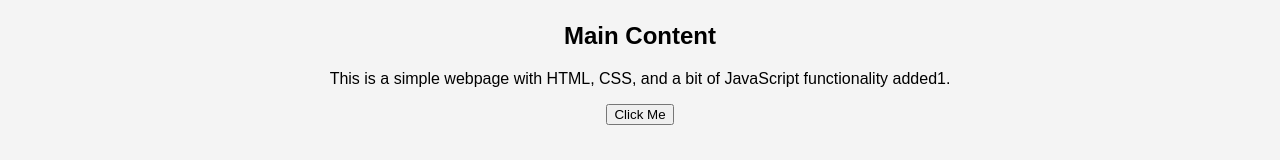
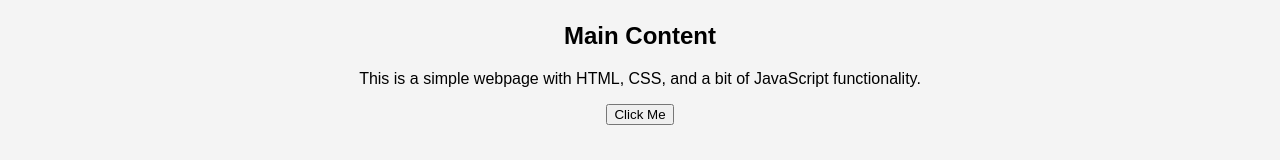
Before and after one commit to Xphenomenal008/simple-webpage-for-azure, a plain HTML site: page index.html in a window 1280 px wide. Shown: the part 156-316 px from the top of the page. Drawn offline with Linux system fonts and the light colour scheme.

Commit message:
Update index.html

```diff
--- a/index.html
+++ b/index.html
@@ -57,7 +57,7 @@
     </nav>
     <main>
         <h2>Main Content</h2>
-        <p>This is a simple webpage with HTML, CSS, and a bit of JavaScript functionality added1.</p>
+        <p>This is a simple webpage with HTML, CSS, and a bit of JavaScript functionality.</p>
         <button onclick="showAlert()">Click Me</button>
     </main>
     <footer>
```
